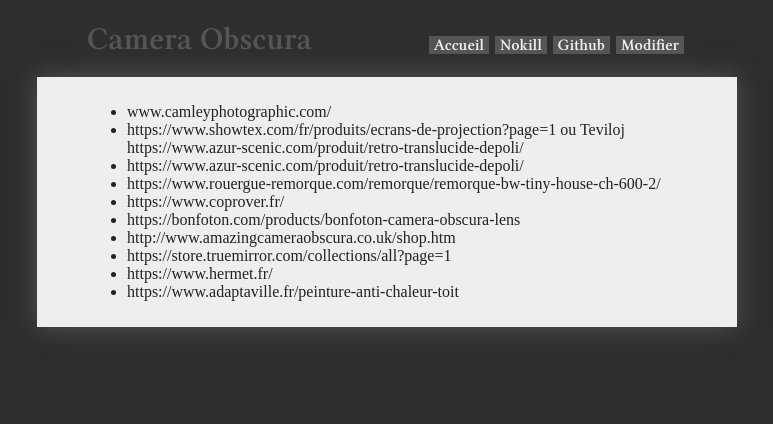
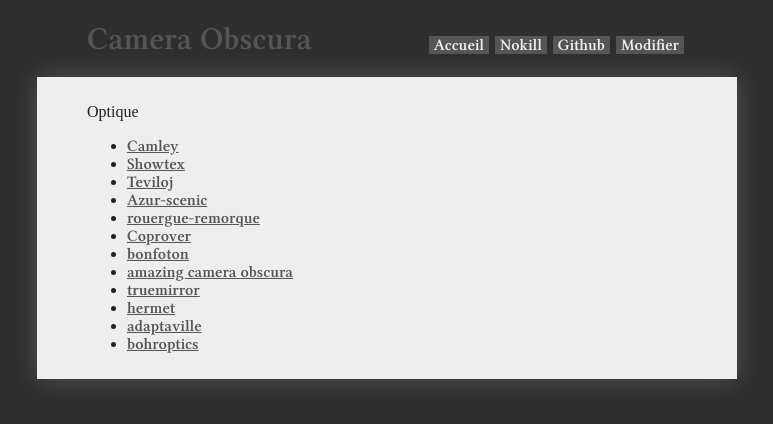
Before and after one commit to virginienokill/camera-obscura, a Jekyll site: the page built from contenu/technique/fournisseurs.md, in a window 1280 px wide. Shown: the top 424 px of the page, without its empty margins (253-1026 px from the left). Built offline with Jekyll 4.4.1, drawn with Linux system fonts in a browser that asks for light colours; nearby versions of some CDN libraries; some web fonts are replaced; our own code applies the rules of GitHub Pages for plain Markdown files; a script that is not in the unit is left out; the repository's description, which GitHub fills in, is left out.

Commit message:
Update fournisseurs.md

```diff
--- a/contenu/technique/fournisseurs.md
+++ b/contenu/technique/fournisseurs.md
@@ -1,11 +1,17 @@
 
-- www.camleyphotographic.com/
-- https://www.showtex.com/fr/produits/ecrans-de-projection?page=1 ou Teviloj https://www.azur-scenic.com/produit/retro-translucide-depoli/
-- https://www.azur-scenic.com/produit/retro-translucide-depoli/
-- https://www.rouergue-remorque.com/remorque/remorque-bw-tiny-house-ch-600-2/
-- https://www.coprover.fr/
-- https://bonfoton.com/products/bonfoton-camera-obscura-lens
-- http://www.amazingcameraobscura.co.uk/shop.htm
-- https://store.truemirror.com/collections/all?page=1
-- https://www.hermet.fr/
-- https://www.adaptaville.fr/peinture-anti-chaleur-toit
+
+
+Optique
+
+- [Camley](www.camleyphotographic.com/)
+- [Showtex](https://www.showtex.com/fr/produits/ecrans-de-projection?page=1)
+- [Teviloj](https://www.azur-scenic.com/produit/retro-translucide-depoli/)
+- [Azur-scenic](https://www.azur-scenic.com/produit/retro-translucide-depoli/)
+- [rouergue-remorque](https://www.rouergue-remorque.com/remorque/remorque-bw-tiny-house-ch-600-2/)
+- [Coprover](https://www.coprover.fr/)
+- [bonfoton](https://bonfoton.com/products/bonfoton-camera-obscura-lens)
+- [amazing camera obscura](http://www.amazingcameraobscura.co.uk/shop.htm)
+- [truemirror](https://store.truemirror.com/collections/all?page=1)
+- [hermet](https://www.hermet.fr/)
+- [adaptaville](https://www.adaptaville.fr/peinture-anti-chaleur-toit)
+- [bohroptics](http://bohroptics.com/en)
```
